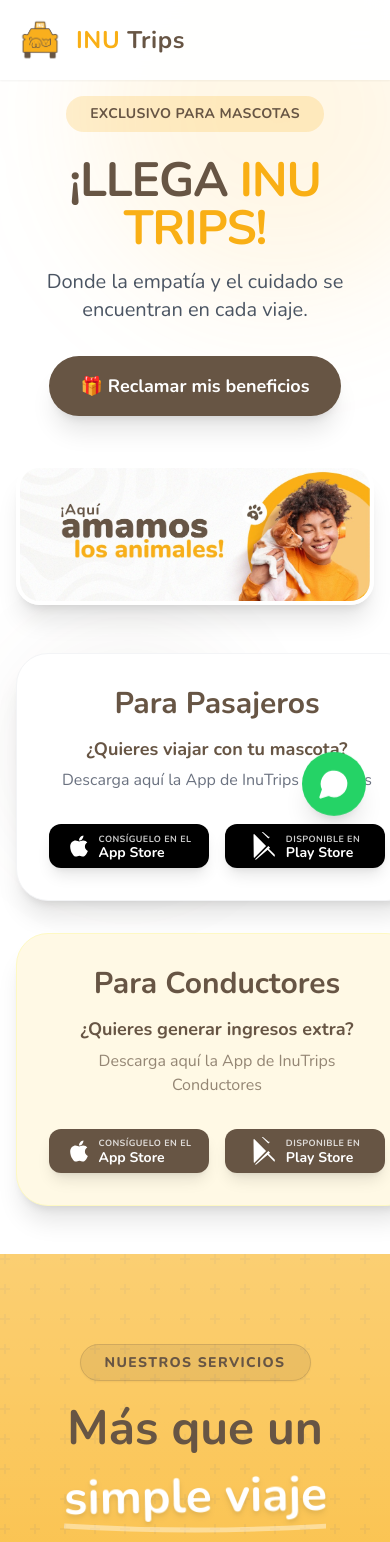
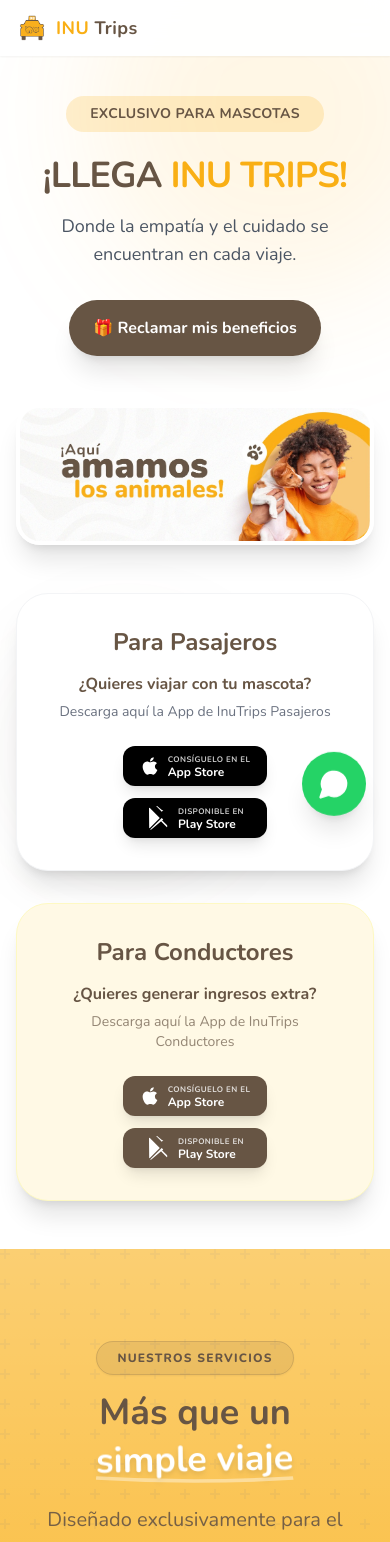
Before and after one commit to juankmesa06/inutrips, a React (Vite) app: page / in a window 390 px wide. Shown: the top 1542 px of the page. Built offline with nearby package versions, Linux system fonts and the light colour scheme.

Commit message:
Optimize responsiveness across all sections (Mobile & Desktop)

```diff
--- a/src/App.jsx
+++ b/src/App.jsx
@@ -53,14 +53,14 @@
                     </div>
 
                     <div className="container mx-auto px-4 relative z-10">
-                        <div className="flex flex-col items-center text-center mb-20 max-w-4xl mx-auto">
+                        <div className="flex flex-col items-center text-center mb-12 md:mb-20 max-w-4xl mx-auto">
                             <motion.div
                                 initial={{ opacity: 0, y: 20 }}
                                 whileInView={{ opacity: 1, y: 0 }}
                                 viewport={{ once: true }}
                                 className="mb-6"
                             >
-                                <span className="bg-secondary/10 backdrop-blur-sm border border-secondary/20 text-secondary px-6 py-2 rounded-full text-sm font-extrabold tracking-widest uppercase shadow-sm">
+                                <span className="bg-secondary/10 backdrop-blur-sm border border-secondary/20 text-secondary px-5 py-2 rounded-full text-xs md:text-sm font-extrabold tracking-widest uppercase shadow-sm">
                                     Nuestros Servicios
                                 </span>
                             </motion.div>
@@ -70,12 +70,12 @@
                                 whileInView={{ opacity: 1, y: 0 }}
                                 viewport={{ once: true }}
                                 transition={{ delay: 0.1 }}
-                                className="text-5xl md:text-7xl font-display text-secondary mb-8 font-bold leading-tight relative text-center"
+                                className="text-4xl sm:text-5xl md:text-7xl font-display text-secondary mb-6 md:mb-8 font-bold leading-[1.1] relative text-center"
                             >
                                 <span className="relative z-10">Más que un</span>
                                 <span className="block mt-2 text-white drop-shadow-md transform -rotate-1 origin-center">simple viaje</span>
-                                {/* Creative underline decoration */}
-                                <svg className="absolute w-full h-4 -bottom-2 left-0 text-white/40 z-0" viewBox="0 0 100 10" preserveAspectRatio="none">
+                                {/* Creative underline decoration - hidden on very small screens if needed, otherwise fluid */}
+                                <svg className="absolute w-full h-3 md:h-4 -bottom-1 md:-bottom-2 left-0 text-white/40 z-0" viewBox="0 0 100 10" preserveAspectRatio="none">
                                     <path d="M0 5 Q 50 10 100 5" stroke="currentColor" strokeWidth="3" fill="none" />
                                 </svg>
                             </motion.h2>
@@ -85,9 +85,9 @@
                                 whileInView={{ opacity: 1, y: 0 }}
                                 viewport={{ once: true }}
                                 transition={{ delay: 0.2 }}
-                                className="text-secondary/90 text-2xl md:text-3xl font-medium leading-relaxed font-display max-w-2xl mx-auto"
+                                className="text-xl md:text-3xl font-medium leading-relaxed font-display max-w-2xl mx-auto text-secondary/90 px-4"
                             >
-                                Diseñado exclusivamente para el <span className="underline decoration-white/50 decoration-4 underline-offset-4">bienestar de tu mascota</span> y tu tranquilidad.
+                                Diseñado exclusivamente para el <span className="underline decoration-white/50 decoration-2 md:decoration-4 underline-offset-4">bienestar de tu mascota</span> y tu tranquilidad.
                             </motion.p>
                         </div>
 
@@ -177,10 +177,10 @@
 
                             <div className="md:w-1/2">
                                 <span className="text-primary font-bold tracking-widest uppercase text-xs mb-3 block">Únete al equipo</span>
-                                <h2 className="text-4xl md:text-5xl font-display text-secondary mb-6 leading-tight">
-                                    Conviértete en <br />Conductor Inu
+                                <h2 className="text-3xl sm:text-4xl md:text-5xl font-display text-secondary mb-6 leading-tight">
+                                    Conviértete en <br className="hidden sm:block" />Conductor Inu
                                 </h2>
-                                <p className="text-lg text-gray-600 mb-10 leading-relaxed font-light">
+                                <p className="text-base md:text-lg text-gray-600 mb-10 leading-relaxed font-light">
                                     Gana dinero extra haciendo lo que amas. Si tienes vehículo propio y pasión por los animales, ¡te estamos buscando!
                                 </p>
 
@@ -271,12 +271,12 @@
                                     <span className="inline-block py-1 px-3 rounded-full bg-white/10 border border-white/20 text-xs font-bold tracking-widest uppercase mb-4 text-white">
                                         Para Pasajeros
                                     </span>
-                                    <h2 className="text-3xl md:text-4xl font-display mb-4 leading-tight text-white">
+                                    <h2 className="text-2xl sm:text-3xl md:text-4xl font-display mb-4 leading-tight text-white">
                                         Viaja <span className="text-primary">seguro</span> con tu mejor amigo
                                     </h2>
-                                    <p className="text-lg text-white/80 mb-6">
-                                        Descarga InuTrips y disfruta de la movilidad que tu mascota merece. <br />
-                                        <span className="text-primary font-bold text-xl block mt-2">¡Tu primer viaje tiene 20% OFF!</span>
+                                    <p className="text-base md:text-lg text-white/80 mb-6">
+                                        Descarga InuTrips y disfruta de la movilidad que tu mascota merece. <br className="hidden sm:block" />
+                                        <span className="text-primary font-bold text-lg md:text-xl block mt-2">¡Tu primer viaje tiene 20% OFF!</span>
                                     </p>
 
                                     <div className="flex flex-col sm:flex-row gap-4 justify-center md:justify-start">
@@ -308,12 +308,12 @@
                                     <span className="inline-block py-1 px-3 rounded-full bg-primary/20 border border-primary/40 text-xs font-bold tracking-widest uppercase mb-4 text-primary">
                                         Para Conductores
                                     </span>
-                                    <h2 className="text-3xl md:text-4xl font-display mb-4 leading-tight text-white">
+                                    <h2 className="text-2xl sm:text-3xl md:text-4xl font-display mb-4 leading-tight text-white">
                                         Genera ingresos <span className="text-primary">extra</span>
                                     </h2>
-                                    <p className="text-lg text-white/80 mb-6">
-                                        Únete al equipo de conductores amantes de las mascotas. <br />
-                                        <span className="text-white bg-white/10 px-2 py-1 rounded inline-block mt-2 font-medium">
+                                    <p className="text-base md:text-lg text-white/80 mb-6">
+                                        Únete al equipo de conductores amantes de las mascotas. <br className="hidden sm:block" />
+                                        <span className="text-white bg-white/10 px-2 py-1 rounded inline-block mt-2 font-medium text-sm md:text-base">
                                             🎁 <span className="text-primary font-bold">¡Recibe $10.000 de regalo</span> en tu primera recarga!
                                         </span>
                                     </p>
--- a/src/components/Hero.jsx
+++ b/src/components/Hero.jsx
@@ -25,7 +25,7 @@
                 </motion.div>
 
                 <motion.h1
-                    className="text-5xl md:text-7xl lg:text-8xl text-secondary font-display mb-4 tracking-tight leading-none"
+                    className="text-4xl sm:text-6xl md:text-7xl lg:text-8xl text-secondary font-display mb-4 tracking-tight leading-[1.1]"
                     initial={{ opacity: 0, y: 20 }}
                     animate={{ opacity: 1, y: 0 }}
                     transition={{ duration: 0.8 }}
@@ -34,7 +34,7 @@
                 </motion.h1>
 
                 <motion.p
-                    className="text-xl text-gray-600 font-light font-body mb-8 max-w-2xl mx-auto"
+                    className="text-lg md:text-xl text-gray-600 font-light font-body mb-8 max-w-2xl mx-auto px-4"
                     initial={{ opacity: 0 }}
                     animate={{ opacity: 1 }}
                     transition={{ duration: 0.8, delay: 0.2 }}
@@ -50,7 +50,7 @@
                 >
                     <a
                         href="#register"
-                        className="bg-secondary text-white px-8 py-4 rounded-full font-bold text-lg shadow-xl hover:bg-opacity-90 transition-all hover:scale-105 inline-flex items-center gap-3"
+                        className="bg-secondary text-white px-6 py-4 md:px-8 md:py-4 rounded-full font-bold text-base md:text-lg shadow-xl hover:bg-opacity-90 transition-all hover:scale-105 inline-flex items-center gap-3"
                     >
                         🎁 Reclamar mis beneficios
                     </a>
@@ -79,36 +79,36 @@
                         animate={{ opacity: 1, x: 0 }}
                         transition={{ duration: 0.6, delay: 0.5 }}
                     >
-                        <h3 className="text-secondary font-display text-3xl mb-4">Para Pasajeros</h3>
+                        <h3 className="text-secondary font-display text-2xl md:text-3xl mb-4">Para Pasajeros</h3>
 
-                        <div className="text-center mb-8 px-2 space-y-2">
-                            <p className="text-secondary font-bold text-lg leading-tight">
+                        <div className="text-center mb-6 md:mb-8 px-2 space-y-2">
+                            <p className="text-secondary font-bold text-base md:text-lg leading-tight">
                                 ¿Quieres viajar con tu mascota?
                             </p>
-                            <p className="text-gray-500 font-medium">
+                            <p className="text-gray-500 font-medium text-sm md:text-base">
                                 Descarga aquí la App de InuTrips Pasajeros
                             </p>
                         </div>
 
-                        <div className="flex gap-4">
-                            <a href="https://apps.apple.com/co/app/inutrips/id6450268527" target="_blank" rel="noopener noreferrer" className="bg-black text-white px-4 py-2 rounded-xl flex items-center gap-2 hover:scale-105 transition-transform shadow-lg w-40 justify-center">
+                        <div className="flex flex-wrap justify-center gap-3 md:gap-4">
+                            <a href="https://apps.apple.com/co/app/inutrips/id6450268527" target="_blank" rel="noopener noreferrer" className="bg-black text-white px-4 py-2 rounded-xl flex items-center gap-2 hover:scale-105 transition-transform shadow-lg w-36 md:w-40 justify-center">
                                 {/* Apple Logo SVG */}
-                                <svg viewBox="0 0 384 512" className="w-6 h-6 fill-current" xmlns="http://www.w3.org/2000/svg">
+                                <svg viewBox="0 0 384 512" className="w-5 h-5 md:w-6 md:h-6 fill-current" xmlns="http://www.w3.org/2000/svg">
                                     <path d="M318.7 268.7c-.2-36.7 16.4-64.4 50-84.8-18.8-26.9-47.2-41.7-84.7-44.6-35.5-2.8-74.3 20.7-88.5 20.7-15 0-49.4-19.7-76.4-19.7C63.3 141.2 4 184.8 4 273.5q0 39.3 14.4 81.2c12.8 36.7 59 126.7 107.2 125.2 25.2-.6 43-17.9 75.8-17.9 31.8 0 48.3 17.9 76.4 17.9 48.6-.7 90.4-82.5 102.6-119.3-65.2-30.7-61.7-90-61.7-91.9zm-56.6-164.2c27.3-32.4 24.8-61.9 24-72.5-24.1 1.4-52 16.4-67.9 34.9-17.5 19.8-27.8 44.3-25.6 71.9 26.1 2 52.3-11.4 69.5-34.3z" />
                                 </svg>
                                 <div className="text-left">
-                                    <div className="text-[9px] uppercase font-bold tracking-wider opacity-80">Consíguelo en el</div>
-                                    <div className="font-bold text-sm leading-none font-display">App Store</div>
+                                    <div className="text-[8px] md:text-[9px] uppercase font-bold tracking-wider opacity-80">Consíguelo en el</div>
+                                    <div className="font-bold text-xs md:text-sm leading-none font-display">App Store</div>
                                 </div>
                             </a>
-                            <a href="https://play.google.com/store/apps/details?id=com.inutrips.passenger" target="_blank" rel="noopener noreferrer" className="bg-black text-white px-4 py-2 rounded-xl flex items-center gap-2 hover:scale-105 transition-transform shadow-lg w-40 justify-center">
+                            <a href="https://play.google.com/store/apps/details?id=com.inutrips.passenger" target="_blank" rel="noopener noreferrer" className="bg-black text-white px-4 py-2 rounded-xl flex items-center gap-2 hover:scale-105 transition-transform shadow-lg w-36 md:w-40 justify-center">
                                 {/* Google Play Icon SVG */}
-                                <svg viewBox="0 0 24 24" className="w-7 h-7 fill-current" xmlns="http://www.w3.org/2000/svg">
+                                <svg viewBox="0 0 24 24" className="w-6 h-6 md:w-7 md:h-7 fill-current" xmlns="http://www.w3.org/2000/svg">
                                     <path d="M3.609 1.814L13.792 12 3.61 22.186c-.184-.131-.334-.316-.408-.558L3 2.18c.046-.145.247-.366.609-.366zM15.207 13.414l5.658 5.659c.28.278.435.658.435 1.054 0 .394-.154.775-.436 1.053l-5.657-5.658zM4.322 23.368l11.41-11.41 1.487 1.488L5.353 23.58c-.378.214-.816.143-1.03-.143l-.001-.069zM17.219 4.145l-1.487 1.487-11.41-11.41 11.866 10.134a1.493 1.493 0 0 1 1.031-.211z" />
                                 </svg>
                                 <div className="text-left">
-                                    <div className="text-[9px] uppercase font-bold tracking-wider opacity-80">Disponible en</div>
-                                    <div className="font-bold text-sm leading-none font-display">Play Store</div>
+                                    <div className="text-[8px] md:text-[9px] uppercase font-bold tracking-wider opacity-80">Disponible en</div>
+                                    <div className="font-bold text-xs md:text-sm leading-none font-display">Play Store</div>
                                 </div>
                             </a>
                         </div>
@@ -121,36 +121,36 @@
                         animate={{ opacity: 1, x: 0 }}
                         transition={{ duration: 0.6, delay: 0.6 }}
                     >
-                        <h3 className="text-secondary font-display text-3xl mb-4">Para Conductores</h3>
+                        <h3 className="text-secondary font-display text-2xl md:text-3xl mb-4">Para Conductores</h3>
 
-                        <div className="text-center mb-8 px-2 space-y-2">
-                            <p className="text-secondary font-bold text-lg leading-tight">
+                        <div className="text-center mb-6 md:mb-8 px-2 space-y-2">
+                            <p className="text-secondary font-bold text-base md:text-lg leading-tight">
                                 ¿Quieres generar ingresos extra?
                             </p>
-                            <p className="text-secondary/70 font-medium">
+                            <p className="text-secondary/70 font-medium text-sm md:text-base">
                                 Descarga aquí la App de InuTrips Conductores
                             </p>
                         </div>
 
-                        <div className="flex gap-4">
-                            <a href="https://apps.apple.com/co/app/inutrips-drive/id6748416907" target="_blank" rel="noopener noreferrer" className="bg-[#675544] text-white px-4 py-2 rounded-xl flex items-center gap-2 hover:scale-105 transition-transform shadow-lg w-40 justify-center">
+                        <div className="flex flex-wrap justify-center gap-3 md:gap-4">
+                            <a href="https://apps.apple.com/co/app/inutrips-drive/id6748416907" target="_blank" rel="noopener noreferrer" className="bg-[#675544] text-white px-4 py-2 rounded-xl flex items-center gap-2 hover:scale-105 transition-transform shadow-lg w-36 md:w-40 justify-center">
                                 {/* Apple Logo SVG */}
-                                <svg viewBox="0 0 384 512" className="w-6 h-6 fill-current" xmlns="http://www.w3.org/2000/svg">
+                                <svg viewBox="0 0 384 512" className="w-5 h-5 md:w-6 md:h-6 fill-current" xmlns="http://www.w3.org/2000/svg">
                                     <path d="M318.7 268.7c-.2-36.7 16.4-64.4 50-84.8-18.8-26.9-47.2-41.7-84.7-44.6-35.5-2.8-74.3 20.7-88.5 20.7-15 0-49.4-19.7-76.4-19.7C63.3 141.2 4 184.8 4 273.5q0 39.3 14.4 81.2c12.8 36.7 59 126.7 107.2 125.2 25.2-.6 43-17.9 75.8-17.9 31.8 0 48.3 17.9 76.4 17.9 48.6-.7 90.4-82.5 102.6-119.3-65.2-30.7-61.7-90-61.7-91.9zm-56.6-164.2c27.3-32.4 24.8-61.9 24-72.5-24.1 1.4-52 16.4-67.9 34.9-17.5 19.8-27.8 44.3-25.6 71.9 26.1 2 52.3-11.4 69.5-34.3z" />
                                 </svg>
                                 <div className="text-left">
-                                    <div className="text-[9px] uppercase font-bold tracking-wider opacity-80">Consíguelo en el</div>
-                                    <div className="font-bold text-sm leading-none font-display">App Store</div>
+                                    <div className="text-[8px] md:text-[9px] uppercase font-bold tracking-wider opacity-80">Consíguelo en el</div>
+                                    <div className="font-bold text-xs md:text-sm leading-none font-display">App Store</div>
                                 </div>
                             </a>
-                            <a href="https://play.google.com/store/apps/details?id=com.inutrips.driver" target="_blank" rel="noopener noreferrer" className="bg-[#675544] text-white px-4 py-2 rounded-xl flex items-center gap-2 hover:scale-105 transition-transform shadow-lg w-40 justify-center">
+                            <a href="https://play.google.com/store/apps/details?id=com.inutrips.driver" target="_blank" rel="noopener noreferrer" className="bg-[#675544] text-white px-4 py-2 rounded-xl flex items-center gap-2 hover:scale-105 transition-transform shadow-lg w-36 md:w-40 justify-center">
                                 {/* Google Play Icon SVG */}
-                                <svg viewBox="0 0 24 24" className="w-7 h-7 fill-current" xmlns="http://www.w3.org/2000/svg">
+                                <svg viewBox="0 0 24 24" className="w-6 h-6 md:w-7 md:h-7 fill-current" xmlns="http://www.w3.org/2000/svg">
                                     <path d="M3.609 1.814L13.792 12 3.61 22.186c-.184-.131-.334-.316-.408-.558L3 2.18c.046-.145.247-.366.609-.366zM15.207 13.414l5.658 5.659c.28.278.435.658.435 1.054 0 .394-.154.775-.436 1.053l-5.657-5.658zM4.322 23.368l11.41-11.41 1.487 1.488L5.353 23.58c-.378.214-.816.143-1.03-.143l-.001-.069zM17.219 4.145l-1.487 1.487-11.41-11.41 11.866 10.134a1.493 1.493 0 0 1 1.031-.211z" />
                                 </svg>
                                 <div className="text-left">
-                                    <div className="text-[9px] uppercase font-bold tracking-wider opacity-80">Disponible en</div>
-                                    <div className="font-bold text-sm leading-none font-display">Play Store</div>
+                                    <div className="text-[8px] md:text-[9px] uppercase font-bold tracking-wider opacity-80">Disponible en</div>
+                                    <div className="font-bold text-xs md:text-sm leading-none font-display">Play Store</div>
                                 </div>
                             </a>
                         </div>
--- a/src/components/Navbar.jsx
+++ b/src/components/Navbar.jsx
@@ -30,13 +30,13 @@
 
     return (
         <nav
-            className="fixed w-full z-50 transition-all duration-300 bg-white/95 backdrop-blur-md shadow-sm py-4"
+            className="fixed w-full z-50 transition-all duration-300 bg-white/95 backdrop-blur-md shadow-sm py-3 md:py-4"
         >
             <div className="container mx-auto px-4 md:px-6 flex items-center justify-between">
                 {/* Logo */}
-                <a href="#" className="flex items-center gap-3 z-50 group">
-                    <img src="/logo.png" alt="InuTrips" className="h-12 w-auto group-hover:scale-105 transition-transform duration-300" />
-                    <span className="font-display text-2xl tracking-wide font-bold">
+                <a href="#" className="flex items-center gap-2 md:gap-3 z-50 group">
+                    <img src="/logo.png" alt="InuTrips" className="h-8 sm:h-10 md:h-12 w-auto group-hover:scale-105 transition-transform duration-300" />
+                    <span className="font-display text-lg sm:text-xl md:text-2xl tracking-wide font-bold whitespace-nowrap">
                         <span className="text-primary">INU</span> <span className="text-secondary">Trips</span>
                     </span>
                 </a>
```
Also changed, not shown: src/components/LeadCapture.jsx (+10 -10 lines), 5 other files (tests, documents, lock files or other folders).
